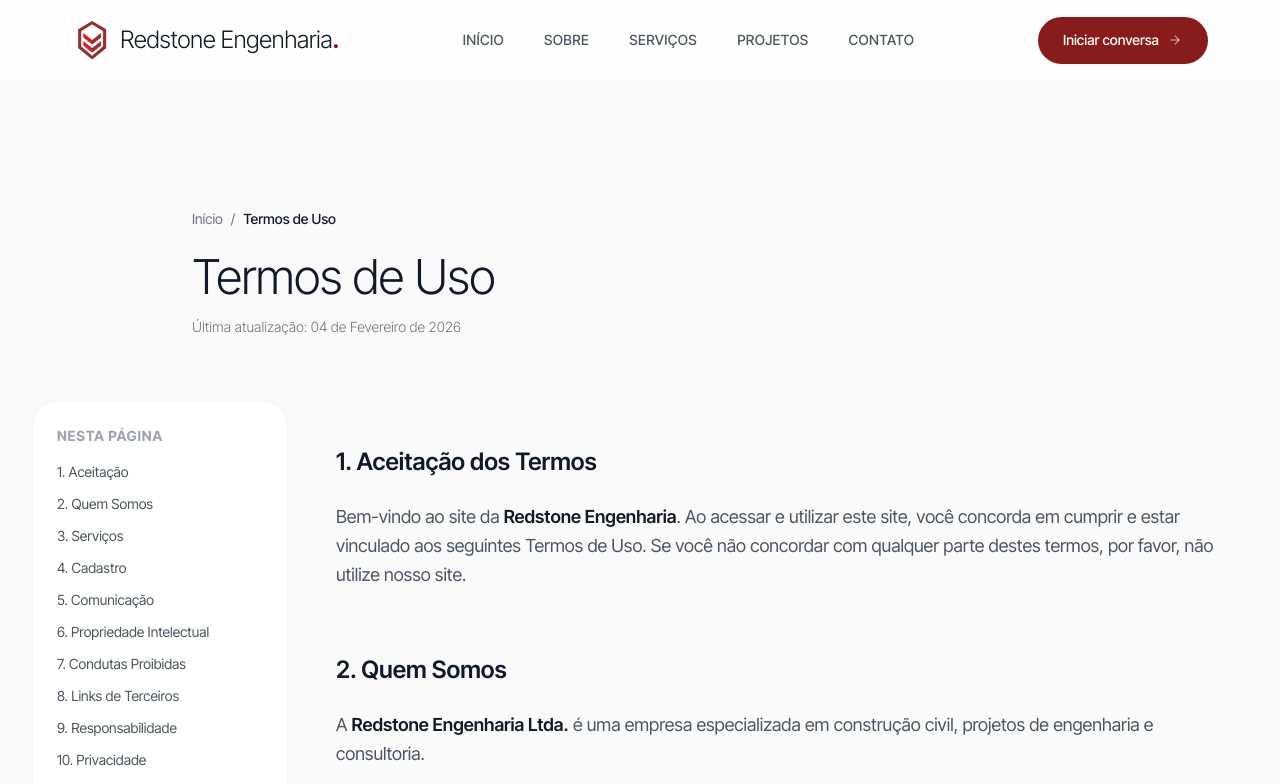
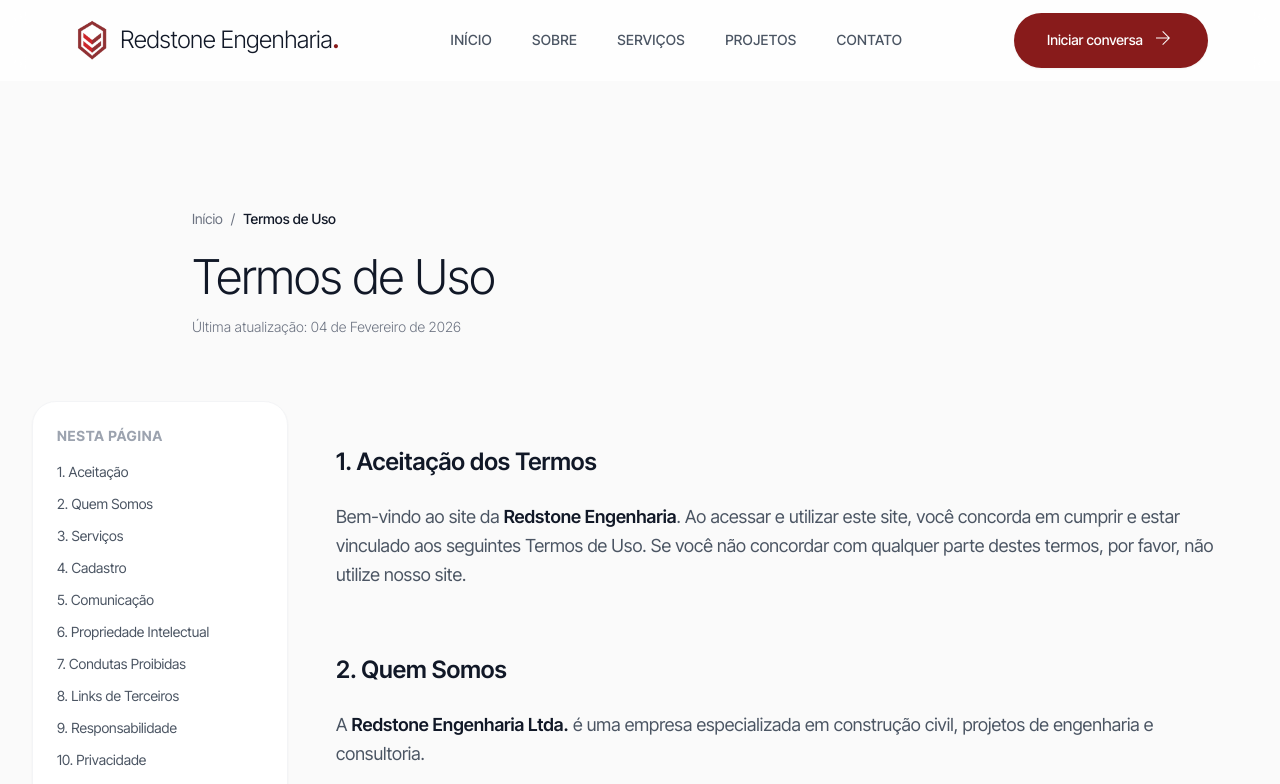
Before and after one commit to avoddigital/site-redstoneengenharia, a React (Vite) app: page /termos-de-uso in a window 1280 px wide. Shown: the top 784 px of the page. Built offline with nearby package versions, Linux system fonts and the light colour scheme.

Commit message:
melhorando os botoes

```diff
--- /dev/null
+++ b/src/components/Button.tsx
@@ -0,0 +1,57 @@
+import React from 'react';
+import { motion, useReducedMotion } from 'framer-motion';
+import Icon from './Icon';
+
+interface ButtonProps extends React.ButtonHTMLAttributes<HTMLButtonElement> {
+  children: React.ReactNode;
+  icon?: string;
+  variant?: 'primary' | 'outline' | 'ghost'; // For future extensibility, though current request focuses on primary
+  fullWidth?: boolean;
+}
+
+const Button: React.FC<ButtonProps> = ({
+  children,
+  icon,
+  variant = 'primary',
+  fullWidth = false,
+  className = "",
+  ...props
+}) => {
+  const shouldReduceMotion = useReducedMotion();
+
+  const baseStyles = "inline-flex items-center justify-center rounded-full font-medium transition-all focus:outline-none";
+  const variants = {
+    primary: "bg-primary text-white shadow-sm border border-transparent",
+    outline: "bg-transparent text-white border border-white/30 backdrop-blur-sm hover:bg-white/10",
+    ghost: "bg-transparent text-gray-700 dark:text-gray-300 hover:bg-gray-100 dark:hover:bg-gray-800"
+  };
+
+  return (
+    <motion.button
+      className={`${baseStyles} ${variants[variant]} ${fullWidth ? 'w-full px-6 py-3' : 'px-6 py-2.5 sm:px-8 sm:py-3'} ${className}`}
+      whileHover={shouldReduceMotion ? {} : {
+        y: -1,
+        backgroundColor: variant === 'primary' ? 'rgba(136, 27, 27, 0.9)' : undefined, // Primary 90%
+        boxShadow: variant === 'primary' ? "0 10px 15px -3px rgba(136, 27, 27, 0.3), 0 4px 6px -2px rgba(136, 27, 27, 0.1)" : undefined
+      }}
+      whileTap={shouldReduceMotion ? {} : { scale: 0.98 }}
+      transition={{ duration: 0.1 }} // Fast tap response
+      {...props as any} // Framer motion types compatibility
+    >
+      {children}
+      {icon && (
+        <motion.span
+          className="ml-2"
+          variants={{
+            hover: { x: shouldReduceMotion ? 0 : 3 }
+          }}
+          transition={{ type: "spring", stiffness: 400, damping: 10 }}
+        >
+          <Icon name={icon} />
+        </motion.span>
+      )}
+    </motion.button>
+  );
+};
+
+export default Button;
--- a/src/components/Hero.tsx
+++ b/src/components/Hero.tsx
@@ -3,6 +3,7 @@ import { Link } from 'react-router-dom';
 import { motion, useReducedMotion } from 'framer-motion';
 import TransitionLink from './TransitionLink';
 import Icon from './Icon';
+import Button from './Button';
 import { IMAGES } from '../constants';
 
 const PREMIUM_EASE = [0.22, 1, 0.36, 1];
@@ -103,25 +104,43 @@ const Hero: React.FC = () => {
                 A Redstone Engenharia entrega soluções de infraestrutura ultramodernas. Unimos engenharia rigorosa com elegância arquitetônica para construir a base do amanhã.
               </motion.p>
 
-              {/* CTA Buttons */}
               <motion.div
                 variants={ctaVariants}
                 className="flex flex-col sm:flex-row items-center gap-4 sm:gap-6 pt-4 w-full sm:w-auto"
               >
+                <div className="w-full sm:w-auto">
                     <TransitionLink
                       to="/projetos"
-                  className="w-full sm:w-auto justify-center bg-white text-black px-8 py-4 rounded-full font-medium hover:bg-gray-100 transition-colors flex items-center gap-2 group/btn"
+                      className="w-full sm:w-auto inline-flex items-center justify-center rounded-full font-medium transition-all focus:outline-none bg-white text-black shadow-sm px-8 py-4 gap-2 group/btn"
                       label="Abrindo portfólio"
                     >
+                      <motion.div
+                          className="flex items-center gap-2 w-full h-full justify-center"
+                          whileHover={shouldReduceMotion ? {} : { y: -1 }}
+                          whileTap={shouldReduceMotion ? {} : { scale: 0.98 }}
+                          transition={{ duration: 0.1 }}
+                      >
                         Ver projetos
-                  <span className="transition-transform group-hover/btn:translate-x-1">
+                        <motion.span
+                            className="transition-transform"
+                            variants={{
+                                hover: { x: shouldReduceMotion ? 0 : 3 }
+                            }}
+                            transition={{ type: "spring", stiffness: 400, damping: 10 }}
+                        >
                             <Icon name="arrow_outward" />
-                  </span>
+                        </motion.span>
+                      </motion.div>
                     </TransitionLink>
-                <button className="w-full sm:w-auto justify-center px-8 py-4 rounded-full font-light text-white border border-white/30 hover:bg-white/10 transition-colors backdrop-blur-sm flex items-center gap-2">
-                  <Icon name="play_circle" />
+                </div>
+
+                <Button
+                   variant="outline"
+                   className="w-full sm:w-auto px-8 py-4 sm:px-8 sm:py-4 border-white/30 hover:bg-white/10 text-white"
+                   icon="play_circle"
+                >
                   Assistir Showreel
-                </button>
+                </Button>
               </motion.div>
             </motion.div>
           </div>
--- a/src/components/Navbar.tsx
+++ b/src/components/Navbar.tsx
@@ -2,6 +2,7 @@ import React, { useState, useEffect } from 'react';
 import { useLocation, Link } from 'react-router-dom';
 import { motion, useReducedMotion } from 'framer-motion';
 import Icon from './Icon';
+import Button from './Button';
 import logo from '../assets/logo.png';
 import { NAV_LINKS } from '../constants';
 
@@ -126,26 +127,13 @@ const Navbar: React.FC<NavbarProps> = ({ onOpenModal }) => {
             {/* Right Side Actions */}
             <div className="flex items-center space-x-6">
 
-              <motion.button
+              <Button
                 onClick={onOpenModal}
-                className="hidden sm:inline-flex items-center justify-center px-6 py-2.5 border border-transparent text-sm font-medium rounded-full shadow-sm text-white bg-primary focus:outline-none"
-                whileHover={!shouldReduceMotion ? {
-                    y: -2,
-                    boxShadow: "0 10px 15px -3px rgba(136, 27, 27, 0.3), 0 4px 6px -2px rgba(136, 27, 27, 0.1)"
-                } : {}}
-                whileTap={!shouldReduceMotion ? { scale: 0.98 } : {}}
+                className="hidden sm:inline-flex text-sm"
+                icon="arrow_forward"
               >
                 Iniciar conversa
-                <motion.span
-                    className="ml-2"
-                    variants={{
-                        hover: { x: 4 }
-                    }}
-                    transition={{ type: "spring", stiffness: 400, damping: 10 }}
-                >
-                  <Icon name="arrow_forward" className="text-base" />
-                </motion.span>
-              </motion.button>
+              </Button>
 
               {/* Mobile Menu Button (Simple implementation) */}
               <button className="md:hidden p-2 text-gray-600 dark:text-gray-300">
--- a/src/components/ProposalModal.tsx
+++ b/src/components/ProposalModal.tsx
@@ -1,6 +1,7 @@
 import React, { useEffect, useRef, useState } from 'react';
 import { motion, AnimatePresence, useReducedMotion } from 'framer-motion';
 import Icon from './Icon';
+import Button from './Button';
 import logo from '../assets/logo.png';
 
 interface ProposalModalProps {
@@ -343,15 +344,13 @@ const ProposalModal: React.FC<ProposalModalProps> = ({ open, onClose, onSubmit }
 
                         {/* Submit Button */}
                         <div className="flex justify-end pt-4">
-                          <button
+                          <Button
                             type="submit"
-                            className="w-full md:w-auto bg-primary text-white px-6 py-3 rounded-full font-medium hover:bg-primary/90 transition-all shadow-lg hover:shadow-xl hover:-translate-y-0.5 flex items-center justify-center gap-2 group"
+                            className="w-full md:w-auto shadow-lg hover:shadow-xl hover:-translate-y-0.5 group"
+                            icon="arrow_forward"
                           >
-                            {isEmpresa ? 'Solicitar consultoria' : 'Solicitar Orçamento'}
-                            <span className="transition-transform group-hover:translate-x-1">
-                              <Icon name="arrow_forward" />
-                            </span>
-                          </button>
+                             {isEmpresa ? 'Solicitar consultoria' : 'Solicitar Orçamento'}
+                          </Button>
                         </div>
                       </form>
                     </motion.div>
```
Lines whose indentation alone changed are shown as unchanged.
